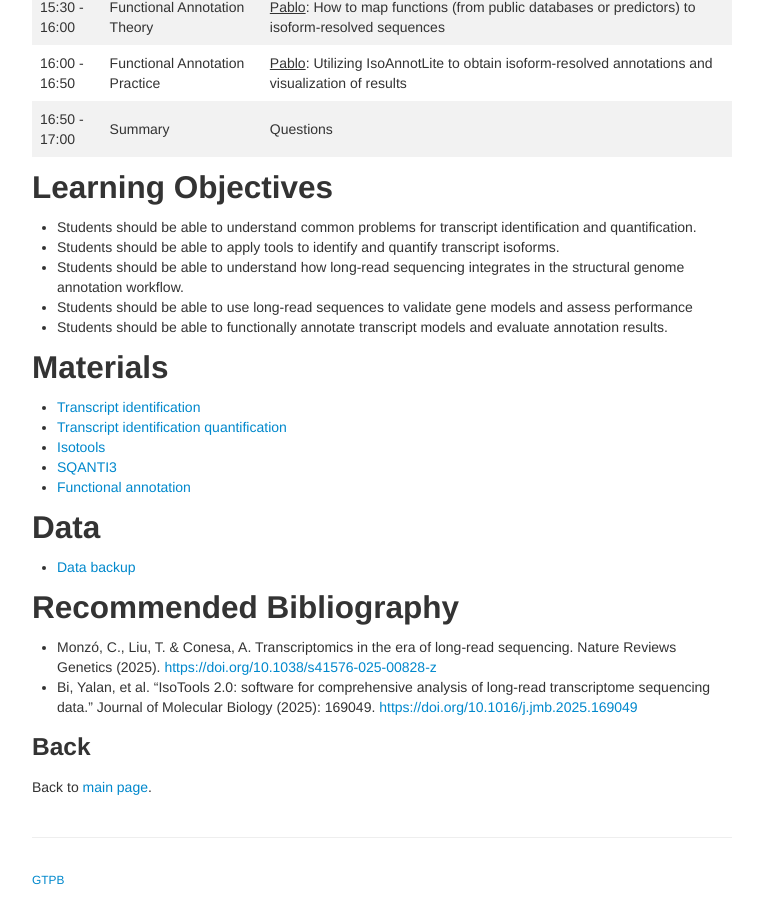
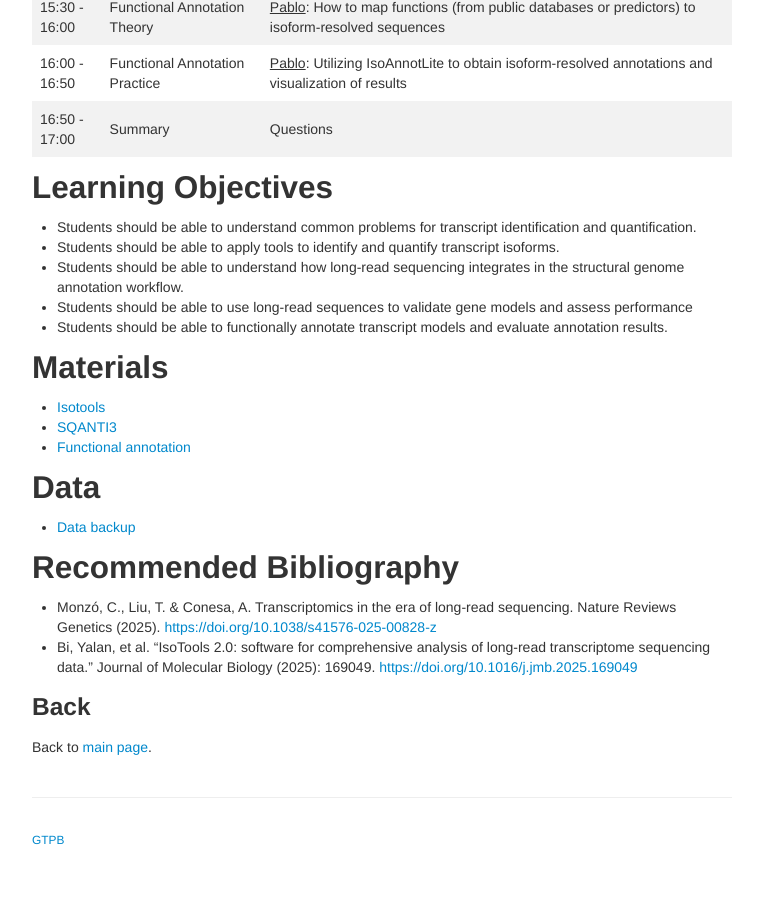
Before and after one commit to ConesaLab/VALT_Summer_Course, a Jekyll site: the page built from pages/day2.md, in a window 1280 px wide and 900 px high, scrolled down 1152 px. Shown: the whole window, without its empty margins (258-1021 px from the left). Built offline with Jekyll 4.4.1, drawn with Linux system fonts in a browser that asks for light colours; after the commit the page ends 2012 px from its top, so only the background shows below that.

Commit message:
Theory for day2 updated

```diff
--- a/pages/day2.md
+++ b/pages/day2.md
@@ -45,11 +45,9 @@
 * Students should be able to functionally annotate transcript models and evaluate annotation results.
 
 ## Materials
-* [Transcript identification](../theory/day2/Transcript_Identification.pdf)
-* [Transcript identification quantification](../theory/day2/Transcript_identification_quantification_theory.pptx)
-* [Isotools](../theory/day2/IsoTools_theory.pptx)
-* [SQANTI3](../theory/day2/SQANTI3.pdf)
-* [Functional annotation](../theory/day2/Functional_Annotation.pdf)
+* [Isotools](../theory/day2/transcript_identification/IsoTools_theory.pptx)
+* [SQANTI3](../theory/day2/SQANTI_theory.pptx)
+* [Functional annotation](../theory/day2/SQANTI_evidence.pptx)
 
 ## Data
 * [Data backup](https://github.com/longTREC/summer_school_data_backup/tree/main/day2/data)
```
Also changed, not shown: pages/day3.md (+1 -3 lines), 4 other files.
